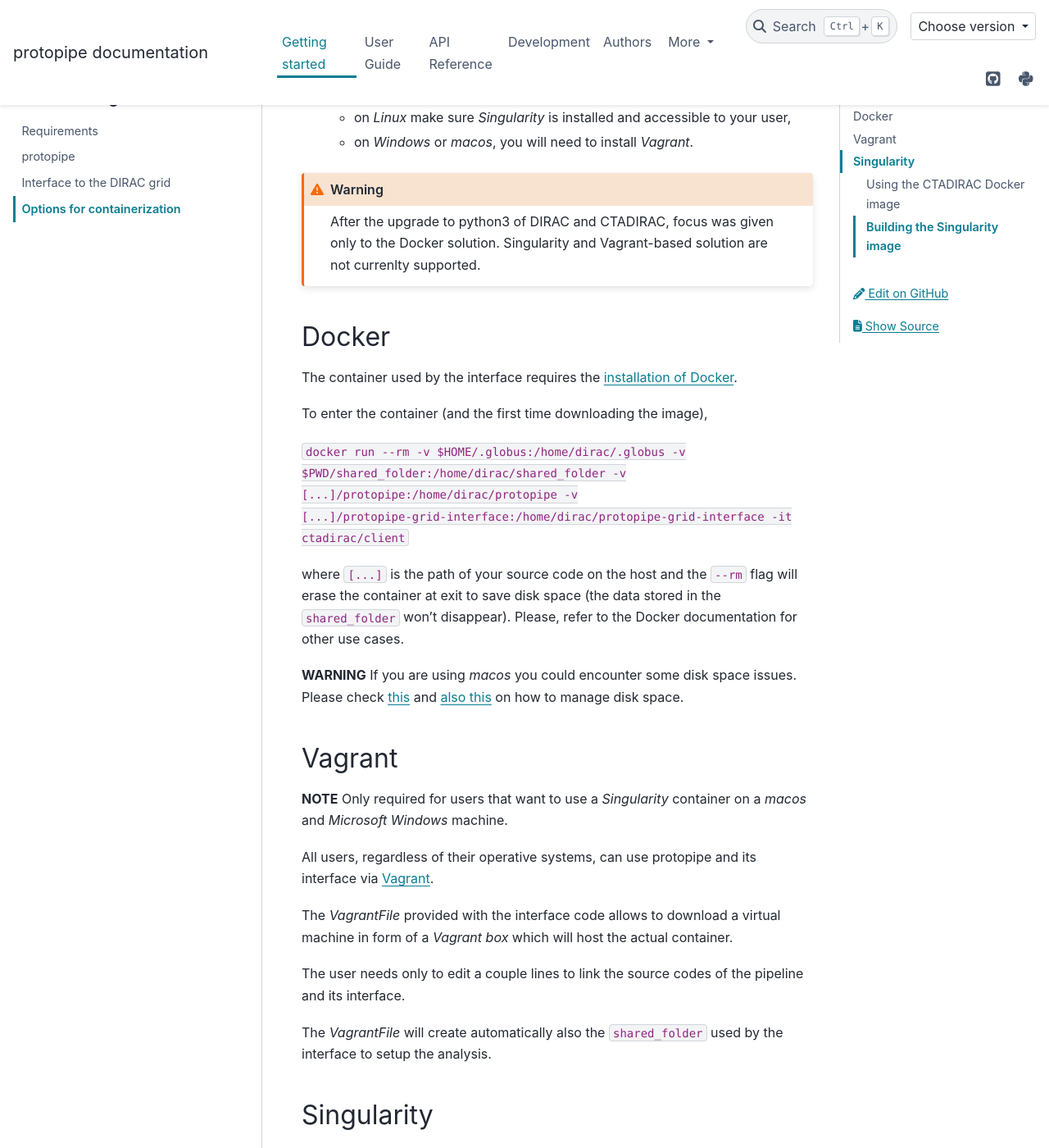
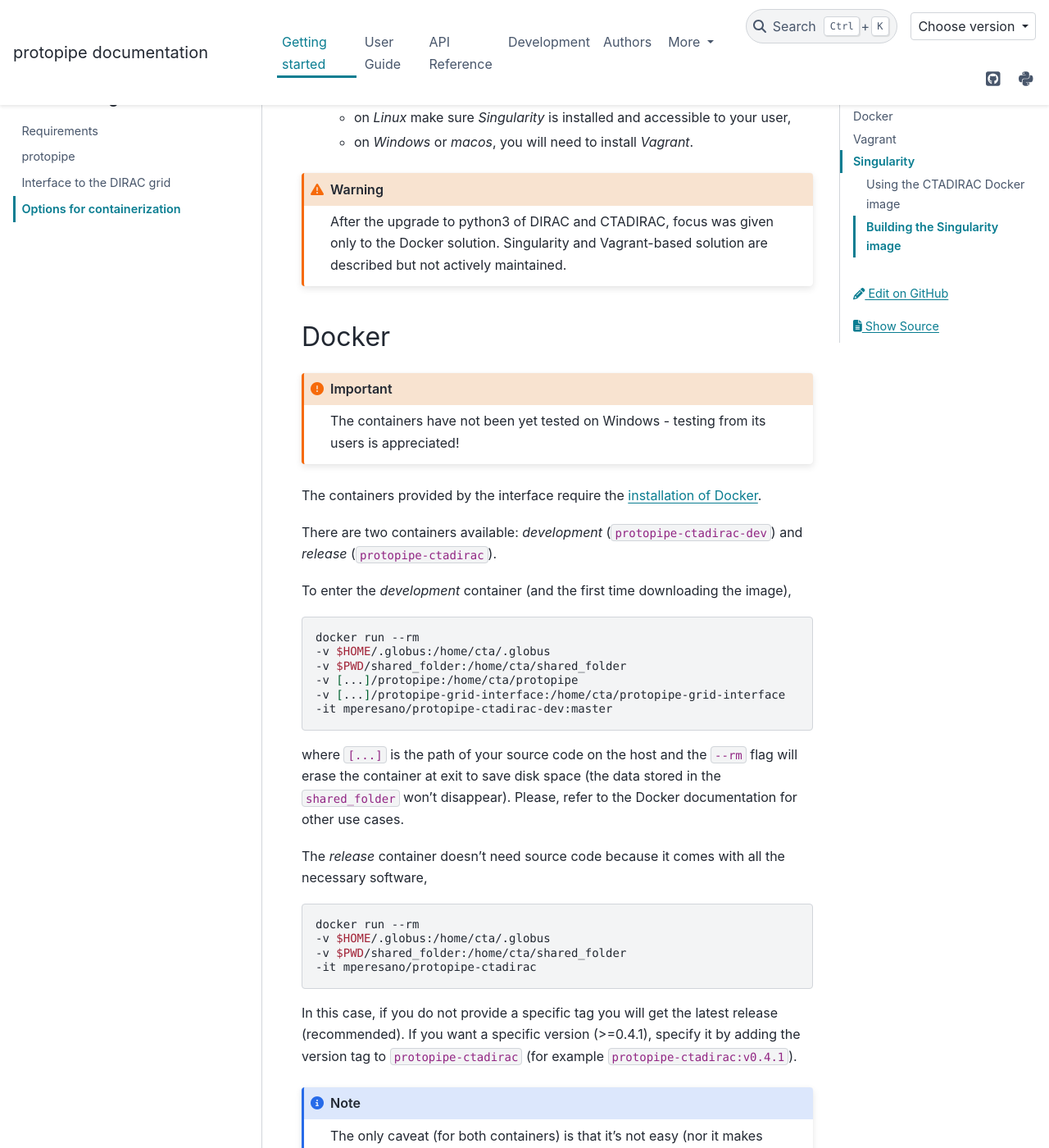
Before and after one commit to cta-observatory/protopipe, a Sphinx documentation site: the page built from docs/install/containers.rst, in a window 1280 px wide and 1400 px high, scrolled down 534 px. Shown: the whole window at 82% size. Built offline with Sphinx 7.4.7 and the PyData theme 0.15.4, drawn with Linux system fonts in a browser that asks for light colours; the version number could not be read and is left out; comment, search, counter and statistics services are not loaded; some of the changed text lies outside the part shown.

Commit message:
Update instructions for containerization

```diff
--- a/docs/install/containers.rst
+++ b/docs/install/containers.rst
@@ -7,7 +7,7 @@ The python-based installation should suffice for the great majority of users,
 but if necessary some options for containerization are provided.
 
 All the required material is stored in the root folder
-of the grid interface repository under `containers`.
+of the grid interface repository (``>v0.3.1``) under `containers`.
 
 Some use-cases could be the following,
 
@@ -24,32 +24,63 @@ Some use-cases could be the following,
 
 .. warning::
   After the upgrade to python3 of DIRAC and CTADIRAC, focus was given only to the Docker solution.
-  Singularity and Vagrant-based solution are not currenlty supported.
+  Singularity and Vagrant-based solution are described but not actively maintained.
 
 
 Docker
 ++++++
 
-The container used by the interface requires the `installation of Docker <https://docs.docker.com/get-docker/>`_.
+.. important::
 
-To enter the container (and the first time downloading the image),
+  The containers have not been yet tested on Windows - testing from its users is appreciated!
 
-``docker run --rm -v $HOME/.globus:/home/dirac/.globus -v $PWD/shared_folder:/home/dirac/shared_folder -v [...]/protopipe:/home/dirac/protopipe -v [...]/protopipe-grid-interface:/home/dirac/protopipe-grid-interface -it ctadirac/client``
+The containers provided by the interface require the `installation of Docker <https://docs.docker.com/get-docker/>`_.
+
+There are two containers available: *development* (``protopipe-ctadirac-dev``) and *release* (``protopipe-ctadirac``).
+
+To enter the *development* container (and the first time downloading the image),
+
+.. code-block:: shell
+
+  docker run --rm
+  -v $HOME/.globus:/home/cta/.globus
+  -v $PWD/shared_folder:/home/cta/shared_folder
+  -v [...]/protopipe:/home/cta/protopipe
+  -v [...]/protopipe-grid-interface:/home/cta/protopipe-grid-interface
+  -it mperesano/protopipe-ctadirac-dev:master
 
 where ``[...]`` is the path of your source code on the host and the ``--rm`` flag will erase the container at exit
 to save disk space (the data stored in the ``shared_folder`` won't disappear).
 Please, refer to the Docker documentation for other use cases.
 
-**WARNING**
-If you are using *macos* you could encounter some disk space issues.
-Please check `this <https://docs.docker.com/docker-for-mac/space/>`_ and `also this <https://djs55.github.io/jekyll/update/2017/11/27/docker-for-mac-disk-space.html>`_ on how to manage disk space.
+The *release* container  doesn't need source code because it comes with all the necessary software,
+
+.. code-block:: shell
+
+  docker run --rm
+  -v $HOME/.globus:/home/cta/.globus
+  -v $PWD/shared_folder:/home/cta/shared_folder
+  -it mperesano/protopipe-ctadirac
+
+In this case, if you do not provide a specific tag you will get the latest release (recommended).
+If you want a specific version (>=0.4.1), specify it by adding the version tag to ``protopipe-ctadirac``
+(for example ``protopipe-ctadirac:v0.4.1``).
+
+.. note::
+
+  The only caveat (for both containers) is that it's not easy (nor it makes sense) to interface with your host's browser from within a container.
+  Anything required to access benchmark results (see :ref:`benchmarks`) needs to be called from outside the container by means of the ``shared_folder``.
+
+.. warning::
+  If you are using *macos* you could encounter some disk space issues.
+  Please check `this <https://docs.docker.com/docker-for-mac/space/>`_ and `also this <https://djs55.github.io/jekyll/update/2017/11/27/docker-for-mac-disk-space.html>`_ on how to manage disk space.
 
 Vagrant
 +++++++
 
-**NOTE**
-Only required for users that want to use a *Singularity*
-container on a *macos* and *Microsoft Windows* machine.
+.. note::
+  Only required for users that want to use a *Singularity*
+  container on a *macos* and *Microsoft Windows* machine.
 
 All users, regardless of their operative systems, can use protopipe and its interface via
 `Vagrant <https://www.vagrantup.com/>`_.
@@ -66,9 +97,9 @@ used by the interface to setup the analysis.
 Singularity
 +++++++++++
 
-**WARNING**
-Support for *Singularity* has been dropped by the mantainers of *CTADIRAC*.
-The following solutions have not been tested in all possible cases.
+.. warning::
+  Support for *Singularity* has been dropped by the mantainers of *CTADIRAC*.
+  The following solutions have not been tested in all possible cases.
 
 - **macos / Microsoft Windows**
 
@@ -123,9 +154,9 @@ but the recipe for the container has been saved here.
 In this case you won't need to do ``. /home/dirac/dirac_env.sh``: the
 commands will be already stored in your ``$PATH``.
 
-**WARNING**
-The recipe ``CTADIRAC_singularity`` is maintained by the author; if any bug arises,
-reverting to the methods described above (if possible) will provide you with a working environment.
+.. warning::
+  The recipe ``CTADIRAC_singularity`` is maintained by the author; if any bug arises,
+  reverting to the methods described above (if possible) will provide you with a working environment.
 
 If you have root privileges you can just build your own image with,
 
```
